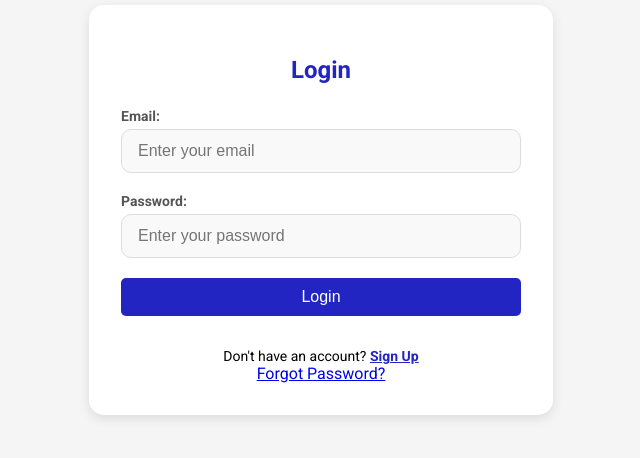
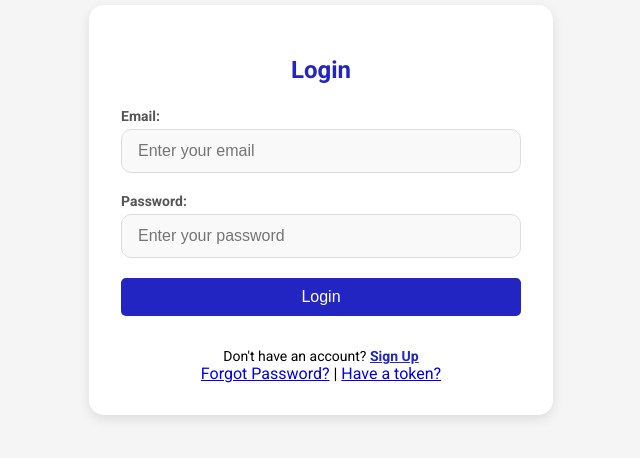
Before and after one commit to daivikghosh/BoilerTrack, a React (Create React App) app: page / in a window 1280 px wide. Shown: the part 190-648 px from the top of the page, without its empty margins (319-959 px from the left). Built offline with nearby package versions, Linux system fonts and the light colour scheme.

Commit message:
add button to frontend

```diff
--- a/src/components/LoginForm/LoginForm.js
+++ b/src/components/LoginForm/LoginForm.js
@@ -1,12 +1,12 @@
 import React, { useState } from "react";
 import { useNavigate } from "react-router-dom";
-import "./LoginForm.css"; // Link to your CSS for styling
+import "./LoginForm.css";
 
 const LoginForm = ({ onSignupClick, onForgotPasswordClick }) => {
   const [email, setEmail] = useState("");
   const [password, setPassword] = useState("");
   const [error, setError] = useState("");
-  const navigate = useNavigate(); // Initialize the useNavigate hook
+  const navigate = useNavigate();
 
   const handleSubmit = async (e) => {
     e.preventDefault();
@@ -16,13 +16,13 @@ const LoginForm = ({ onSignupClick, onForgotPasswordClick }) => {
       return;
     }
 
-    setError(""); // Clear errors
+    setError("");
 
     try {
-      const response = await fetch('/login', {
-        method: 'POST',
+      const response = await fetch("/login", {
+        method: "POST",
         headers: {
-          'Content-Type': 'application/json',
+          "Content-Type": "application/json",
         },
         body: JSON.stringify({ email, password }),
       });
@@ -30,16 +30,16 @@ const LoginForm = ({ onSignupClick, onForgotPasswordClick }) => {
       if (response.ok) {
         const data = await response.json();
         console.log("Login successful: ", data);
-        localStorage.setItem('userEmail', email);
+        localStorage.setItem("userEmail", email);
         alert("Login successful!");
-        navigate('/all-items'); // Redirect to the all-items page
+        navigate("/all-items");
       } else {
         const errorData = await response.json();
         setError(errorData.error);
       }
     } catch (error) {
-      console.error('Error:', error);
-      setError('An error occurred while logging in.');
+      console.error("Error:", error);
+      setError("An error occurred while logging in.");
     }
   };
 
@@ -81,6 +81,10 @@ const LoginForm = ({ onSignupClick, onForgotPasswordClick }) => {
         <div className="forgot-password-link">
           <a href="#" onClick={onForgotPasswordClick}>
             Forgot Password?
+          </a>{" "}
+          |{" "}
+          <a href="#" onClick={() => navigate("/token-reset")}>
+            Have a token?
           </a>
         </div>
       </form>
```
Also changed, not shown: 2 other files (tests, documents, lock files or other folders).
